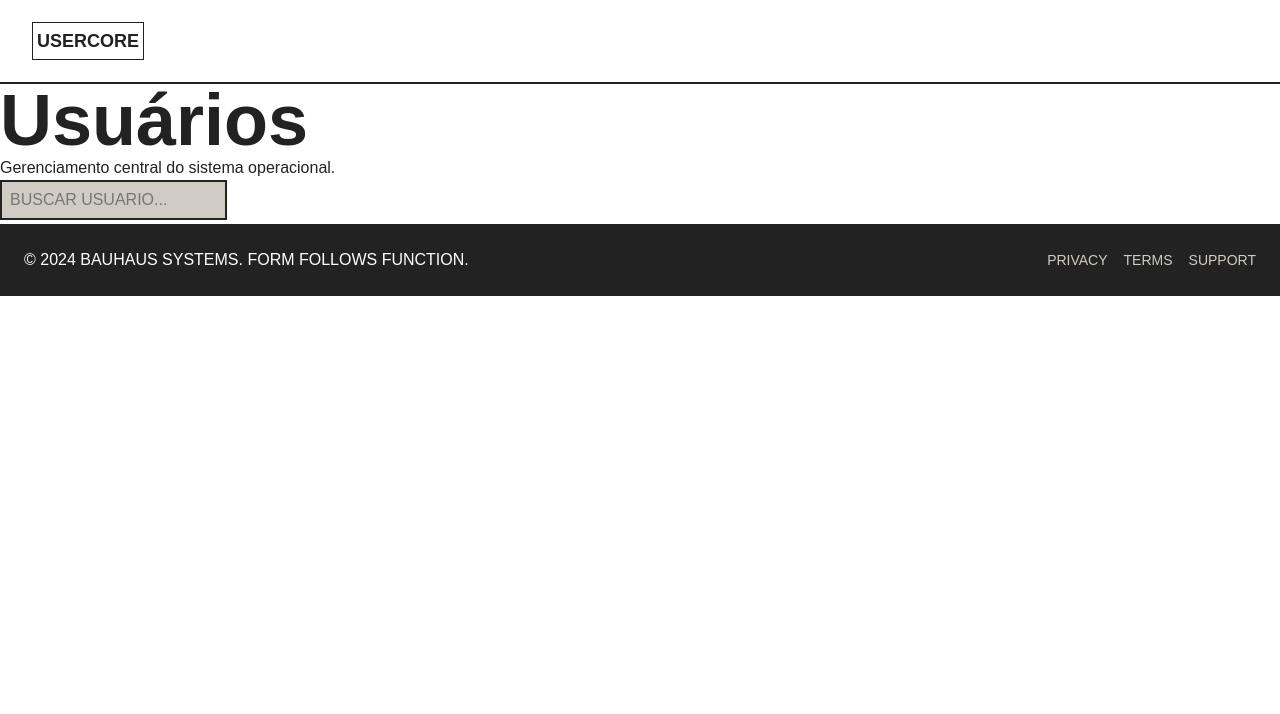
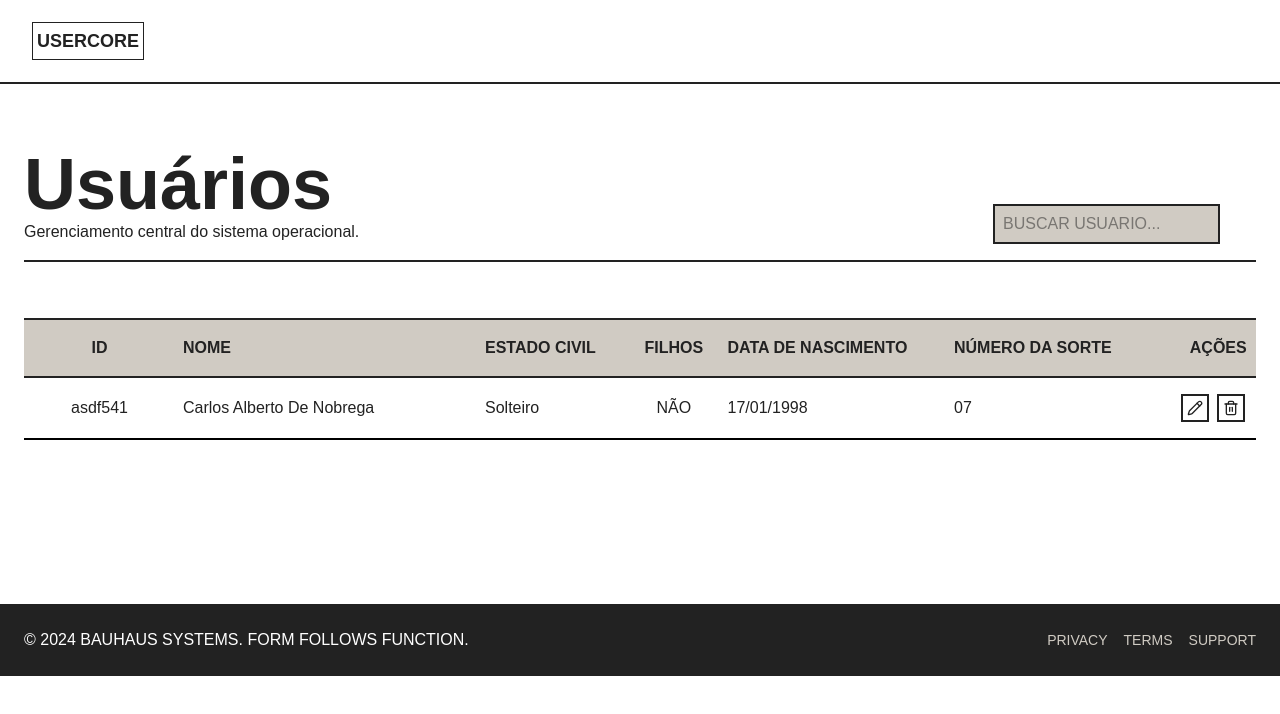
Before and after one commit to michaelprocha/user-registration-react, a React (Vite) app: page / in a window 1280 px wide. Shown: the top 714 px of the page. Built offline with nearby package versions, Linux system fonts and the light colour scheme.

Commit message:
add home page

```diff
--- a/index.html
+++ b/index.html
@@ -1,13 +1,16 @@
 <!doctype html>
 <html lang="en">
+
 <head>
   <meta charset="UTF-8" />
   <link rel="icon" type="image/svg+xml" href="/favicon.svg" />
   <meta name="viewport" content="width=device-width, initial-scale=1.0" />
   <title>user-registration-react</title>
 </head>
-  <body>
-    <div id="root"></div>
+
+<body class="flex">
+  <div class="flex-1" id="root"></div>
   <script type="module" src="/src/main.tsx"></script>
 </body>
+
 </html>
--- a/src/components/layouts/Footer.tsx
+++ b/src/components/layouts/Footer.tsx
@@ -1,6 +1,6 @@
 function Footer() {
   return (
-    <footer className="flex justify-between p-6 font-grotesk bg-black text-white border-t-4 border-white">
+    <footer className="flex justify-between p-6 font-grotesk bg-black text-white border-t-4 border-white mt-auto">
       <p className="text-base">
         © 2024 BAUHAUS SYSTEMS. FORM FOLLOWS FUNCTION.
       </p>
--- a/src/components/layouts/MainLayout.tsx
+++ b/src/components/layouts/MainLayout.tsx
@@ -6,7 +6,7 @@ function MainLayout() {
   return (
     <>
       <Header />
-      <main>
+      <main className="dark:bg-black bg-white h-full px-6">
         <Outlet />
       </main>
       <Footer />
--- a/src/page/Home.tsx
+++ b/src/page/Home.tsx
@@ -1,12 +1,13 @@
 import Text from "../components/ui/Text";
 import InputSearch from "../components/common/InputSearch";
 import { useState } from "react";
+import UsersList from "../components/common/UsersList";
 
 function Home() {
   const [input, setInput] = useState<string>("");
   return (
     <>
-      <div>
+      <div className="pt-16 pb-4 mb-14 flex items-end justify-between border-b-2 dark:border-white border-black">
         <div>
           <Text
             as="h1"
@@ -26,6 +27,7 @@ function Home() {
           setValue={setInput}
         />
       </div>
+      <UsersList />
     </>
   );
 }
```
Lines whose indentation alone changed are shown as unchanged.
